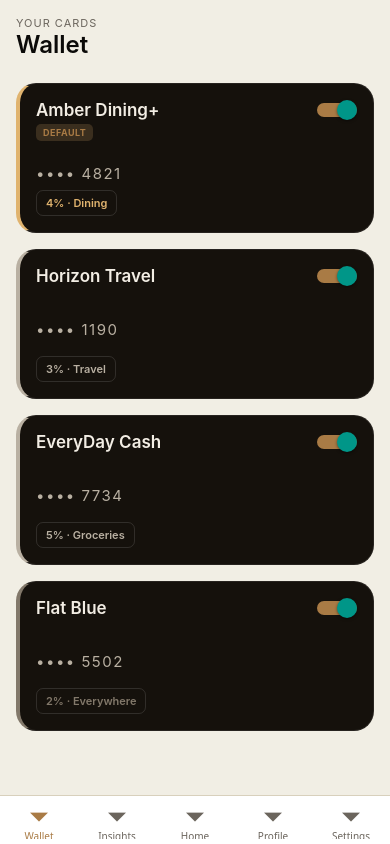
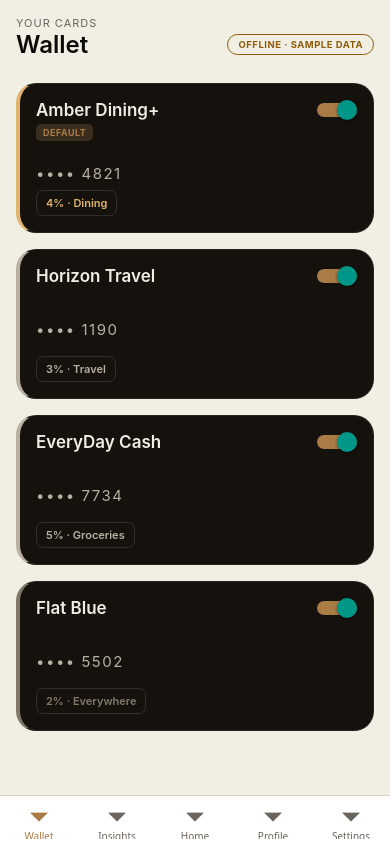
Before and after one commit to Alokothro/XCard-Research, a React Native app: screen /Wallet in a window 390 px wide. Built offline with nearby package versions, Linux system fonts and the light colour scheme; no server answers; the database is empty.

Commit message:
Wire Wallet screen to fetch live card data from Supabase, falling back to bundled sample data on failure (Required 11.5), with a visible LIVE/OFFLINE status pill

```diff
--- a/src/screens/WalletScreen.tsx
+++ b/src/screens/WalletScreen.tsx
@@ -1,7 +1,8 @@
-import React, { useState } from "react";
-import { View, Text, StyleSheet, FlatList, Switch } from "react-native";
+import React, { useEffect, useState } from "react";
+import { View, Text, StyleSheet, FlatList, Switch, ActivityIndicator } from "react-native";
 import { SafeAreaView } from "react-native-safe-area-context";
 import { CARDS, Card } from "../data";
+import { fetchCardsFromSupabase } from "../remoteCards";
 import { spacing } from "../theme";
 import { useTheme } from "../ThemeContext";
 
@@ -45,14 +46,47 @@ function CardTile({ card }: { card: Card }) {
   );
 }
 
+type LoadState = "loading" | "live" | "offline";
+
 export default function WalletScreen() {
   const { colors } = useTheme();
+  const [cards, setCards] = useState<Card[]>(CARDS);
+  const [state, setState] = useState<LoadState>("loading");
+
+  useEffect(() => {
+    let cancelled = false;
+    fetchCardsFromSupabase()
+      .then((remote) => {
+        if (cancelled) return;
+        // A fresh project with RLS enabled but no rows yet would also
+        // resolve successfully with an empty array; treat that the same as
+        // a failure so the user always sees real card data, not a blank list.
+        if (remote.length === 0) throw new Error("No cards returned");
+        setCards(remote);
+        setState("live");
+      })
+      .catch(() => {
+        if (cancelled) return;
+        // Required 11.5 (Failure Safety): a failed request must never leave
+        // the user with a blank or broken screen, so we fall back to the
+        // bundled sample data instead of surfacing an error state here.
+        setCards(CARDS);
+        setState("offline");
+      });
+    return () => {
+      cancelled = true;
+    };
+  }, []);
+
   return (
     <SafeAreaView style={[styles.screen, { backgroundColor: colors.background }]} edges={["top"]}>
       <Text style={[styles.eyebrow, { color: colors.textMuted }]}>YOUR CARDS</Text>
-      <Text style={[styles.heading, { color: colors.textPrimary }]}>Wallet</Text>
+      <View style={styles.headingRow}>
+        <Text style={[styles.heading, { color: colors.textPrimary }]}>Wallet</Text>
+        <StatusPill state={state} />
+      </View>
       <FlatList
-        data={CARDS}
+        data={cards}
         keyExtractor={(c) => c.id}
         renderItem={({ item }) => <CardTile card={item} />}
         contentContainerStyle={{ padding: spacing.md }}
@@ -61,10 +95,33 @@ export default function WalletScreen() {
   );
 }
 
+function StatusPill({ state }: { state: LoadState }) {
+  const { colors } = useTheme();
+  if (state === "loading") {
+    return <ActivityIndicator size="small" color={colors.textMuted} style={{ marginRight: spacing.md }} />;
+  }
+  const label = state === "live" ? "LIVE · SUPABASE" : "OFFLINE · SAMPLE DATA";
+  const color = state === "live" ? colors.good : colors.warning;
+  return (
+    <View style={[styles.pill, { borderColor: color }]}>
+      <Text style={[styles.pillText, { color }]}>{label}</Text>
+    </View>
+  );
+}
+
 const styles = StyleSheet.create({
   screen: { flex: 1 },
   eyebrow: { fontSize: 11, letterSpacing: 1, paddingHorizontal: spacing.md, paddingTop: spacing.md },
-  heading: { fontSize: 24, fontWeight: "600", paddingHorizontal: spacing.md, marginBottom: spacing.sm },
+  headingRow: {
+    flexDirection: "row",
+    justifyContent: "space-between",
+    alignItems: "center",
+    paddingHorizontal: spacing.md,
+    marginBottom: spacing.sm,
+  },
+  heading: { fontSize: 24, fontWeight: "600" },
+  pill: { borderWidth: 1, borderRadius: 999, paddingVertical: 4, paddingHorizontal: 10 },
+  pillText: { fontSize: 9.5, fontWeight: "700", letterSpacing: 0.5 },
   card: {
     borderWidth: 1,
     borderColor: "rgba(255,255,255,0.08)",
```
